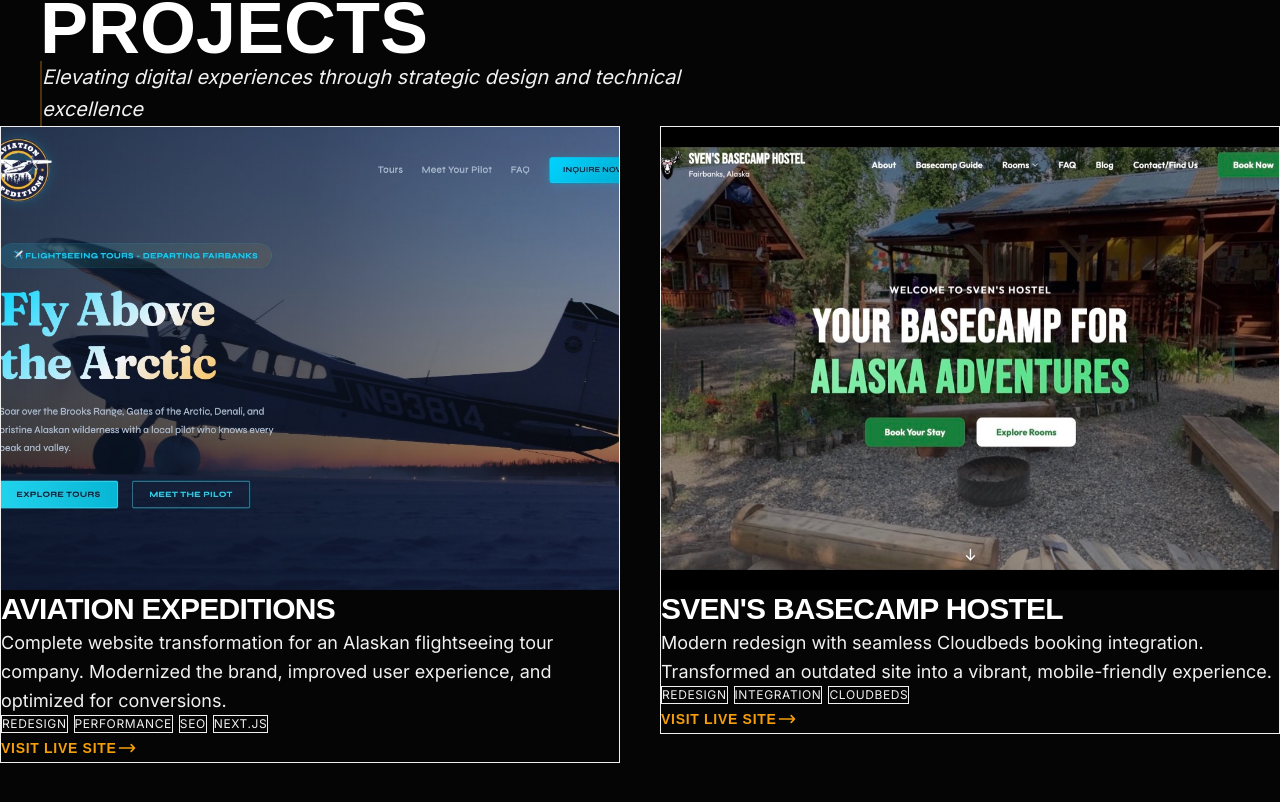
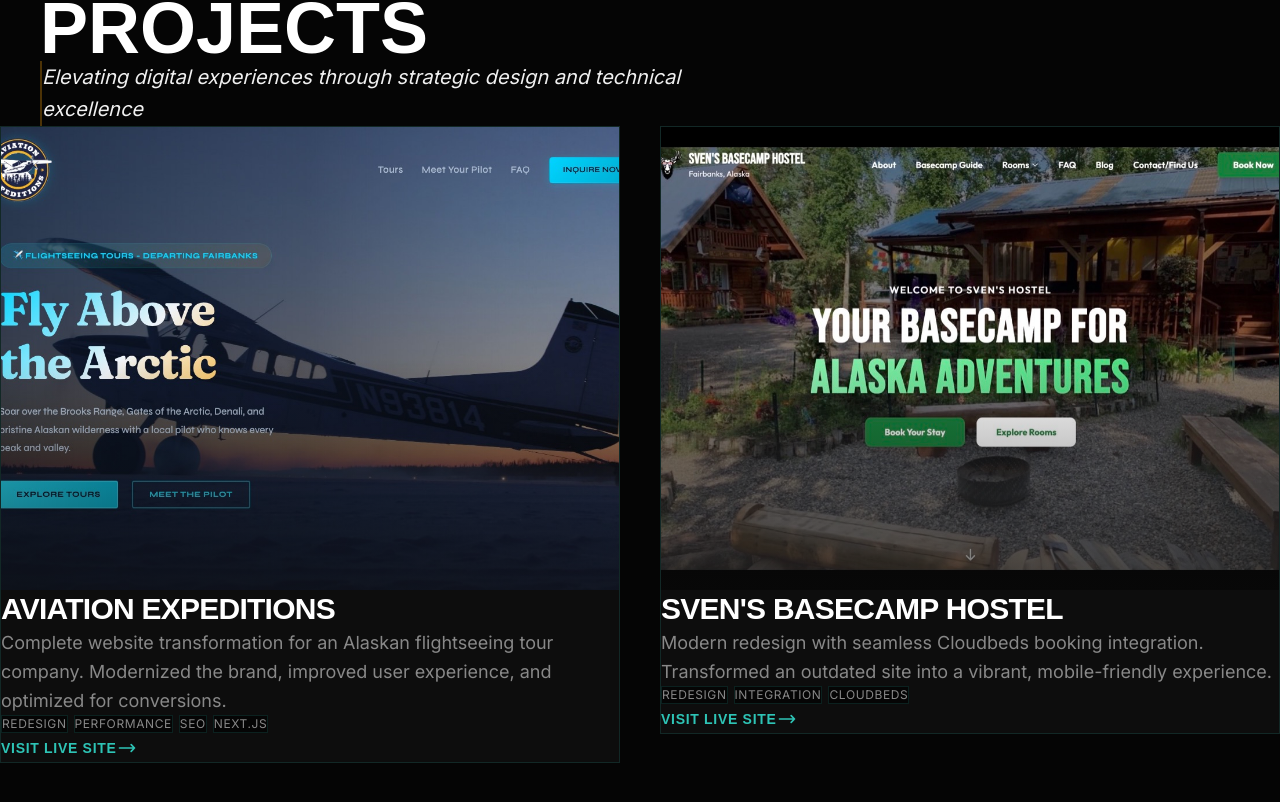
Before and after one commit to mwoods-1/woods-websites, a Next.js app: page / in a window 1280 px wide. Shown: the part 938-1740 px from the top of the page. Built offline with nearby package versions, Linux system fonts and the light colour scheme; no server answers; a web font is replaced by a local one.

Commit message:
feat: restyle CaseStudyCard with teal hover effects

```diff
--- a/app/components/CaseStudyCard.tsx
+++ b/app/components/CaseStudyCard.tsx
@@ -25,15 +25,15 @@
 }: CaseStudyCardProps) {
   return (
     <div
-      className={`group relative bg-zinc-900 border border-zinc-800 hover:border-amber-500/30 transition-all duration-300 overflow-hidden ${className}`}
+      className={`group relative bg-[var(--bg-alt)] border border-[var(--border)] hover:border-[var(--border-hover)] hover:shadow-[0_0_30px_rgba(46,196,182,0.1)] transition-all duration-300 overflow-hidden ${className}`}
     >
-      {/* Amber top-border accent on hover */}
-      <div className="absolute top-0 left-0 right-0 h-0.5 bg-amber-500 transform origin-left scale-x-0 group-hover:scale-x-100 transition-transform duration-300 z-10" />
+      {/* Teal top-border accent on hover */}
+      <div className="absolute top-0 left-0 right-0 h-0.5 bg-accent transform origin-left scale-x-0 group-hover:scale-x-100 transition-transform duration-300 z-10" />
 
       <div className={horizontal ? "md:grid md:grid-cols-2 md:items-stretch" : ""}>
         {/* Image */}
         <div
-          className={`relative overflow-hidden bg-zinc-800 ${
+          className={`relative overflow-hidden bg-[var(--bg-elevated)] ${
             horizontal ? "aspect-[4/3] md:aspect-auto md:min-h-[420px]" : "aspect-[4/3]"
           }`}
         >
@@ -45,25 +45,25 @@
             className="object-cover transition-transform duration-500 group-hover:scale-105"
             sizes="(max-width: 768px) 100vw, 50vw"
           />
-          <div className="absolute inset-0 bg-gradient-to-t from-zinc-900 via-transparent to-transparent opacity-60" />
+          <div className="absolute inset-0 bg-gradient-to-t from-[var(--bg-alt)] via-transparent to-transparent opacity-60" />
         </div>
 
         {/* Content */}
         <div className="p-8 md:p-10 space-y-5">
           <h3
-            className="font-display text-2xl md:text-3xl font-black text-white uppercase tracking-tight leading-tight group-hover:text-amber-500 transition-colors"
+            className="font-display text-2xl md:text-3xl font-black text-white uppercase tracking-tight leading-tight group-hover:text-accent transition-colors"
           >
             {title}
           </h3>
 
-          <p className="text-zinc-400 leading-relaxed">{description}</p>
+          <p className="text-[var(--text-muted)] leading-relaxed">{description}</p>
 
           {/* Tags */}
           <div className="flex flex-wrap gap-1.5">
             {tags.map((tag, i) => (
               <span
                 key={i}
-                className="px-3 py-1.5 bg-zinc-950 border border-zinc-800 text-zinc-400 text-xs uppercase tracking-wider group-hover:border-amber-500/30 group-hover:text-amber-500/70 transition-colors duration-300"
+                className="px-3 py-1.5 bg-[var(--bg)] border border-[var(--border)] text-[var(--text-muted)] text-xs uppercase tracking-wider group-hover:border-[var(--border-hover)] group-hover:text-accent/70 transition-colors duration-300"
               >
                 {tag}
               </span>
@@ -75,7 +75,7 @@
             href={liveUrl}
             target="_blank"
             rel="noopener noreferrer"
-            className="font-display group/link inline-flex items-center text-amber-500 hover:text-amber-400 font-bold text-sm uppercase tracking-wider transition-colors pt-2"
+            className="font-display group/link inline-flex items-center text-accent hover:text-accent-hover font-bold text-sm uppercase tracking-wider transition-colors pt-2"
           >
             Visit Live Site
             <svg
```
